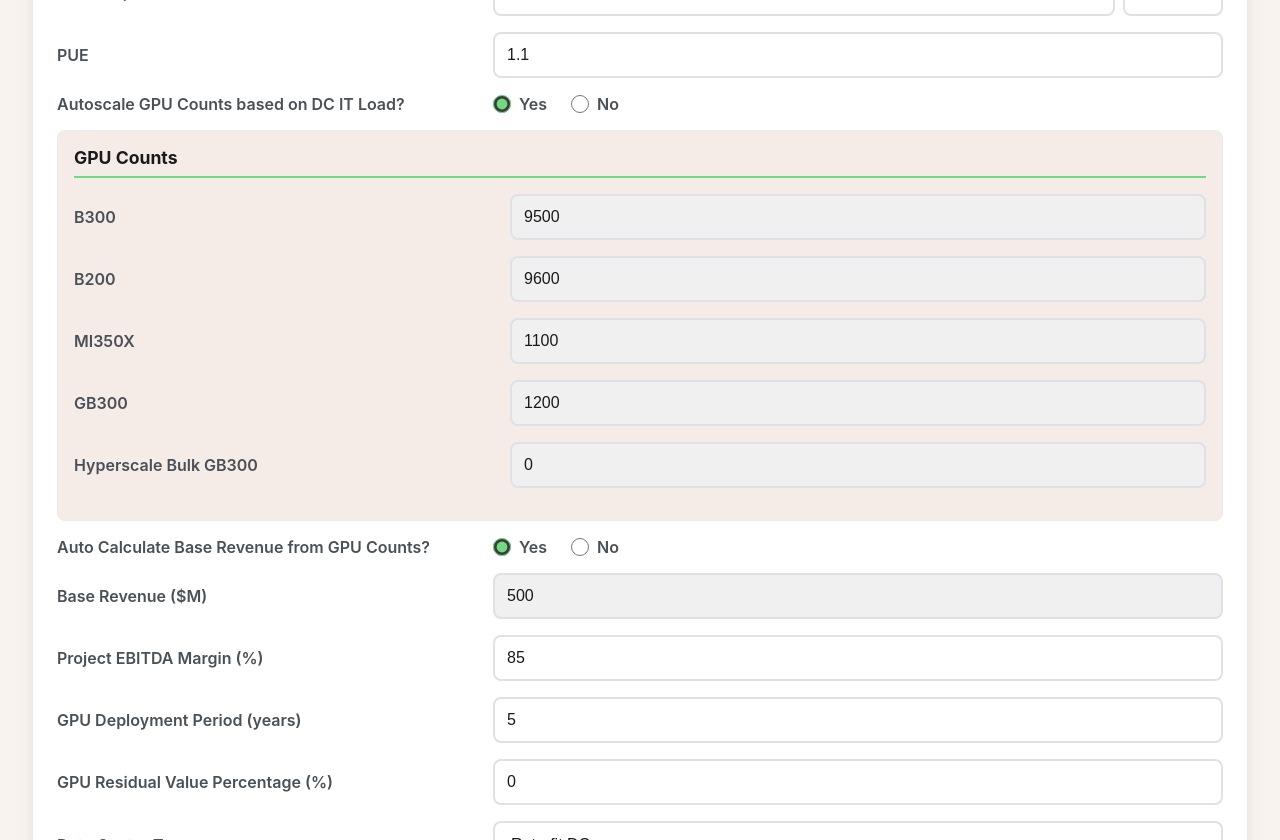
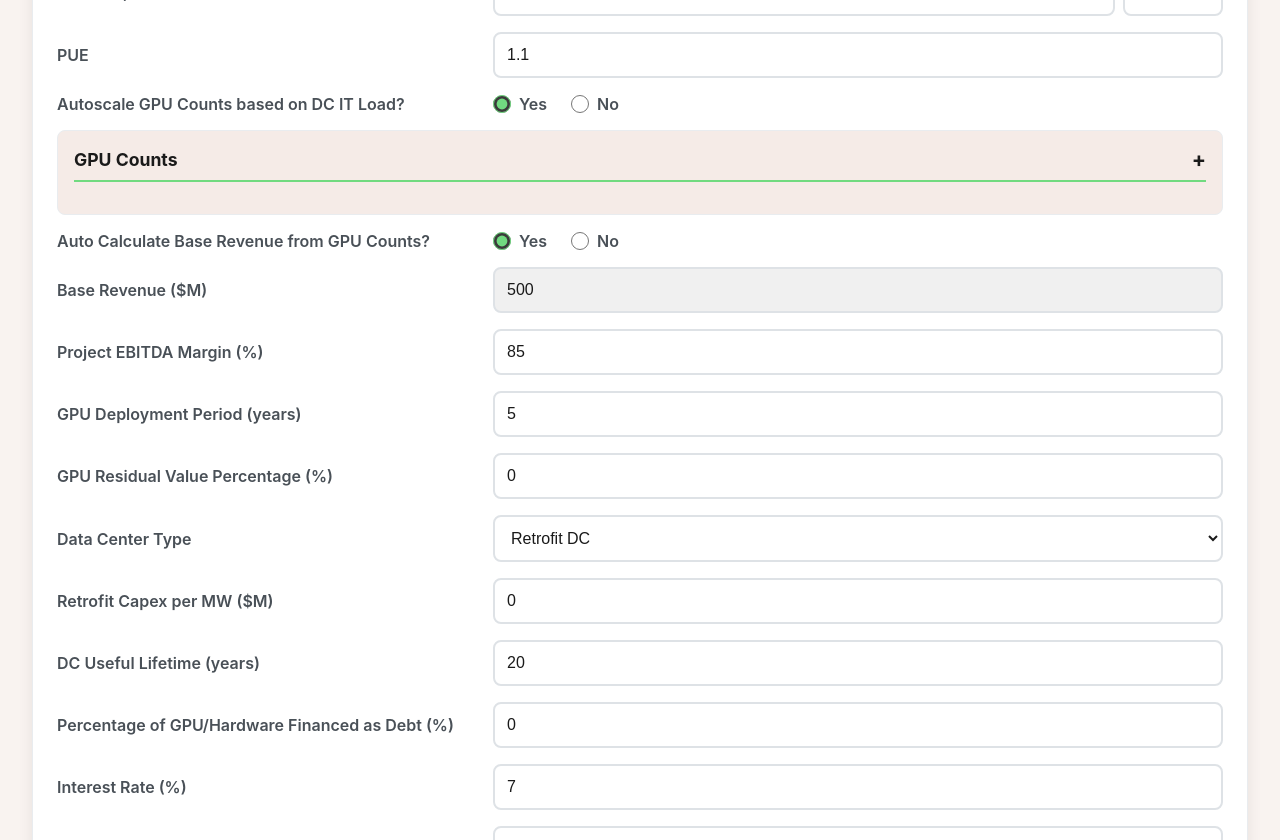
Before and after one commit to JiahanLiu/IREN-Community, a React (Vite) app: page / in a window 1280 px wide. Shown: the part 1960-2800 px from the top of the page. Built offline with nearby package versions, Linux system fonts and the light colour scheme.

Commit message:
Add Customizable GPU Types

```diff
--- a/package.json
+++ b/package.json
@@ -1,6 +1,6 @@
 {
   "name": "iren-stock-analyzer",
-  "version": "1.1.1",
+  "version": "1.1.3",
   "private": true,
   "type": "module",
   "scripts": {
--- a/src/App.jsx
+++ b/src/App.jsx
@@ -58,7 +58,7 @@
         retrofitCapexPerMW: 0,
         dcLifetime: 20,
         gpus: { b300: 9500, b200: 9600, mi350x: 1100, gb300: 1200, hyperscaleBulkGB300: 0 },
-        defaultDCITLoad: 45.45,
+        defaultDCITLoad: 50 / 1.1,
         defaultGpus: { b300: 9500, b200: 9600, mi350x: 1100, gb300: 1200, hyperscaleBulkGB300: 0 },
         autoscaleGPUs: true,
         gpuUsefulLife: 5,
@@ -113,9 +113,9 @@
         itLoadUnit: 'MW',
         pue: 1.5,
         revenueMode: 'direct',
-        directGpuCount: 76,
+        directGpuCount: 76000,
         defaultDCITLoad: 200,
-        defaultDirectGpuCount: 76,
+        defaultDirectGpuCount: 76000,
         autoscaleGPUs: true,
         toplineRevenue: 9700,
         contractYears: 5,
@@ -146,9 +146,9 @@
         itLoad: 300,
         itLoadUnit: 'MW',
         pue: 1.5,
-        directGpuCount: 114,
+        directGpuCount: 114000,
         defaultDCITLoad: 300,
-        defaultDirectGpuCount: 114,
+        defaultDirectGpuCount: 114000,
         autoscaleGPUs: true,
         toplineRevenue: 14544.47,
         contractYears: 5,
@@ -560,8 +560,8 @@
       const defaultHourlyRate = 1940000000 / 365 / 76000 / 24;
       const currentHourlyRate = gpuHourlyRates.hyperscaleBulkGB300;
       const hourlyRateRatio = currentHourlyRate / defaultHourlyRate;
-      const gpuCountProratedNebius = (gpuCount / 100) * nebiusBase * hourlyRateRatio;
-      steps.push(`GPU Count Prorated Nebius Topline: (${gpuCount}k / 100k) × $${nebiusBase}M × ${hourlyRateRatio.toFixed(4)} = $${gpuCountProratedNebius.toFixed(2)}M`);
+      const gpuCountProratedNebius = (gpuCount / 100000) * nebiusBase * hourlyRateRatio;
+      steps.push(`GPU Count Prorated Nebius Topline: (${gpuCount} / 100k) × $${nebiusBase}M × ${hourlyRateRatio.toFixed(4)} = $${gpuCountProratedNebius.toFixed(2)}M`);
 
       // Improved Contracts Percentage (user input)
       const improvedPercentage = data.improvedContractsPercentage || 0;
@@ -1017,7 +1017,7 @@
 
         {/* Version Footer */}
         <div style={{ textAlign: 'center', padding: '2rem 0', fontSize: '0.85rem', color: '#666' }}>
-          Version {packageJson.version.split('.').slice(0, 2).join('.')}
+          Version {packageJson.version}
         </div>
       </div>
     </div>
--- a/src/components/GPUPrices.jsx
+++ b/src/components/GPUPrices.jsx
@@ -1,6 +1,13 @@
-import React from 'react';
+import React, { useState } from 'react';
 
 function GPUPrices({ prices, setPrices, hourlyRates, setHourlyRates, isOpen, setIsOpen }) {
+  const [newGpuName, setNewGpuName] = useState('');
+  const [newGpuPrice, setNewGpuPrice] = useState('');
+  const [newGpuHourlyRate, setNewGpuHourlyRate] = useState('');
+
+  // Define default GPU types that cannot be deleted
+  const defaultGpuTypes = ['b200', 'b300', 'gb300', 'mi350x', 'hyperscaleBulkGB300'];
+
   const updatePrice = (key, value) => {
     setPrices({ ...prices, [key]: value === '' ? '' : parseFloat(value) });
   };
@@ -17,6 +24,44 @@
     setHourlyRates({ ...hourlyRates, [key]: value === '' ? 0 : parseFloat(value) || 0 });
   };
 
+  const addNewGpuType = () => {
+    if (!newGpuName.trim()) {
+      alert('Please enter a GPU name');
+      return;
+    }
+
+    // Convert name to key format (e.g., "H100" -> "h100", "RTX 4090" -> "rtx4090")
+    const key = newGpuName.toLowerCase().replace(/\s+/g, '');
+
+    if (prices.hasOwnProperty(key)) {
+      alert('This GPU type already exists');
+      return;
+    }
+
+    setPrices({ ...prices, [key]: parseFloat(newGpuPrice) || 0 });
+    setHourlyRates({ ...hourlyRates, [key]: parseFloat(newGpuHourlyRate) || 0 });
+
+    setNewGpuName('');
+    setNewGpuPrice('');
+    setNewGpuHourlyRate('');
+  };
+
+  const removeGpuType = (key) => {
+    if (defaultGpuTypes.includes(key)) {
+      alert('Cannot delete default GPU types');
+      return;
+    }
+
+    if (window.confirm(`Remove ${key} from GPU types?`)) {
+      const newPrices = { ...prices };
+      const newRates = { ...hourlyRates };
+      delete newPrices[key];
+      delete newRates[key];
+      setPrices(newPrices);
+      setHourlyRates(newRates);
+    }
+  };
+
   return (
     <div className="accordion">
       <div className="accordion-header" onClick={() => setIsOpen(!isOpen)}>
@@ -26,96 +71,93 @@
 
       {isOpen && (
         <div className="accordion-content">
-          <div style={{ display: 'grid', gridTemplateColumns: '200px 1fr 1fr', gap: '1rem', alignItems: 'center', marginBottom: '1rem' }}>
+          <div style={{ display: 'grid', gridTemplateColumns: '250px 1fr 1fr 60px', gap: '1rem', alignItems: 'center', marginBottom: '1rem' }}>
             {/* Header Row */}
-            <div></div>
+            <div style={{ fontWeight: 'bold', color: '#495057' }}>GPU Type</div>
             <div style={{ fontWeight: 'bold', color: '#495057' }}>Unit Price ($)</div>
             <div style={{ fontWeight: 'bold', color: '#495057' }}>Hourly Rate ($/hr)</div>
+            <div></div>
           </div>
 
-          <div className="input-row" style={{ gridTemplateColumns: '200px 1fr 1fr' }}>
-            <label>B200</label>
+          {/* Render all GPU types dynamically */}
+          {Object.keys(prices).map((key) => {
+            const isDefault = defaultGpuTypes.includes(key);
+            return (
+              <div key={key} className="input-row" style={{ gridTemplateColumns: '250px 1fr 1fr 60px', display: 'grid', gap: '1rem', alignItems: 'center' }}>
+                <label style={{ textTransform: 'uppercase' }}>{key.replace(/([A-Z])/g, ' $1').trim()}</label>
                 <input
                   type="number"
-              value={prices.b200}
-              onChange={(e) => updatePrice('b200', e.target.value)}
-              onBlur={(e) => handleBlur('b200', e.target.value)}
+                  value={prices[key]}
+                  onChange={(e) => updatePrice(key, e.target.value)}
+                  onBlur={(e) => handleBlur(key, e.target.value)}
                 />
                 <input
                   type="number"
                   step="0.01"
-              value={hourlyRates.b200}
-              onChange={(e) => updateHourlyRate('b200', e.target.value)}
-              onBlur={(e) => handleHourlyRateBlur('b200', e.target.value)}
+                  value={hourlyRates[key] || 0}
+                  onChange={(e) => updateHourlyRate(key, e.target.value)}
+                  onBlur={(e) => handleHourlyRateBlur(key, e.target.value)}
                 />
+                {!isDefault && (
+                  <button
+                    onClick={() => removeGpuType(key)}
+                    style={{
+                      padding: '0.5rem',
+                      backgroundColor: '#dc3545',
+                      color: 'white',
+                      border: 'none',
+                      borderRadius: '4px',
+                      cursor: 'pointer',
+                      fontSize: '0.875rem'
+                    }}
+                  >
+                    ×
+                  </button>
+                )}
+                {isDefault && <div></div>}
               </div>
+            );
+          })}
 
-          <div className="input-row" style={{ gridTemplateColumns: '200px 1fr 1fr' }}>
-            <label>B300</label>
+          {/* Add New GPU Type Section */}
+          <div style={{ marginTop: '1.5rem', paddingTop: '1.5rem', borderTop: '1px solid #dee2e6' }}>
+            <h4 style={{ marginBottom: '1rem', color: '#495057' }}>Add New GPU Type</h4>
+            <div className="input-row" style={{ gridTemplateColumns: '250px 1fr 1fr 60px', display: 'grid', gap: '1rem', alignItems: 'center' }}>
+              <input
+                type="text"
+                placeholder="GPU Name"
+                value={newGpuName}
+                onChange={(e) => setNewGpuName(e.target.value)}
+              />
               <input
                 type="number"
-              value={prices.b300}
-              onChange={(e) => updatePrice('b300', e.target.value)}
-              onBlur={(e) => handleBlur('b300', e.target.value)}
+                placeholder="Unit Price"
+                value={newGpuPrice}
+                onChange={(e) => setNewGpuPrice(e.target.value)}
               />
               <input
                 type="number"
                 step="0.01"
-              value={hourlyRates.b300}
-              onChange={(e) => updateHourlyRate('b300', e.target.value)}
-              onBlur={(e) => handleHourlyRateBlur('b300', e.target.value)}
+                placeholder="Hourly Rate"
+                value={newGpuHourlyRate}
+                onChange={(e) => setNewGpuHourlyRate(e.target.value)}
               />
+              <button
+                onClick={addNewGpuType}
+                style={{
+                  padding: '0.5rem',
+                  backgroundColor: '#28a745',
+                  color: 'white',
+                  border: 'none',
+                  borderRadius: '4px',
+                  cursor: 'pointer',
+                  fontSize: '0.875rem',
+                  fontWeight: 'bold'
+                }}
+              >
+                +
+              </button>
             </div>
-
-          <div className="input-row" style={{ gridTemplateColumns: '200px 1fr 1fr' }}>
-            <label>GB300</label>
-            <input
-              type="number"
-              value={prices.gb300}
-              onChange={(e) => updatePrice('gb300', e.target.value)}
-              onBlur={(e) => handleBlur('gb300', e.target.value)}
-            />
-            <input
-              type="number"
-              step="0.01"
-              value={hourlyRates.gb300}
-              onChange={(e) => updateHourlyRate('gb300', e.target.value)}
-              onBlur={(e) => handleHourlyRateBlur('gb300', e.target.value)}
-            />
-          </div>
-
-          <div className="input-row" style={{ gridTemplateColumns: '200px 1fr 1fr' }}>
-            <label>MI350X</label>
-            <input
-              type="number"
-              value={prices.mi350x}
-              onChange={(e) => updatePrice('mi350x', e.target.value)}
-              onBlur={(e) => handleBlur('mi350x', e.target.value)}
-            />
-            <input
-              type="number"
-              step="0.01"
-              value={hourlyRates.mi350x}
-              onChange={(e) => updateHourlyRate('mi350x', e.target.value)}
-              onBlur={(e) => handleHourlyRateBlur('mi350x', e.target.value)}
-            />
-          </div>
-
-          <div className="input-row" style={{ gridTemplateColumns: '200px 1fr 1fr' }}>
-            <label>Hyperscale Bulk GB300</label>
-            <input
-              type="number"
-              value={prices.hyperscaleBulkGB300}
-              onChange={(e) => updatePrice('hyperscaleBulkGB300', e.target.value)}
-              onBlur={(e) => handleBlur('hyperscaleBulkGB300', e.target.value)}
-            />
-            <input
-              type="number"
-              step="0.01"
-              value={hourlyRates.hyperscaleBulkGB300}
-              onChange={(e) => updateHourlyRate('hyperscaleBulkGB300', e.target.value)}
-              onBlur={(e) => handleHourlyRateBlur('hyperscaleBulkGB300', e.target.value)}
-            />
           </div>
         </div>
       )}
--- a/src/components/HyperscalerSite.jsx
+++ b/src/components/HyperscalerSite.jsx
@@ -1,6 +1,8 @@
-import React, { useEffect } from 'react';
+import React, { useEffect, useState } from 'react';
 
 function HyperscalerSite({ site, result, gpuPrices, gpuHourlyRates, updateSite, toggleSite, toggleAccordion, deleteSite }) {
+  const [gpuCountsOpen, setGpuCountsOpen] = useState(false);
+
   const update = (field, value) => {
     updateSite(site.id, { [field]: value });
   };
@@ -26,7 +28,7 @@
     const ratio = defaultLoad > 0 ? currentLoad / defaultLoad : 1;
 
     const defaultGpuCount = site.data.defaultDirectGpuCount ?? site.data.directGpuCount ?? 0;
-    return Math.floor(defaultGpuCount * ratio);
+    return Math.round(defaultGpuCount * ratio);
   };
 
   // Calculate scaled GPU counts for hardware mode 'gpus'
@@ -36,13 +38,14 @@
     const ratio = defaultLoad > 0 ? currentLoad / defaultLoad : 1;
 
     const defaultGpus = site.data.defaultGpus || site.data.gpus || {};
-    return {
-      b300: Math.floor((defaultGpus.b300 || 0) * ratio),
-      b200: Math.floor((defaultGpus.b200 || 0) * ratio),
-      mi350x: Math.floor((defaultGpus.mi350x || 0) * ratio),
-      gb300: Math.floor((defaultGpus.gb300 || 0) * ratio),
-      hyperscaleBulkGB300: Math.floor((defaultGpus.hyperscaleBulkGB300 || 0) * ratio),
-    };
+    const scaledGpus = {};
+
+    // Dynamically scale all GPU types
+    Object.keys(gpuPrices).forEach(gpuType => {
+      scaledGpus[gpuType] = Math.round((defaultGpus[gpuType] || 0) * ratio);
+    });
+
+    return scaledGpus;
   };
 
   // Auto-scale GPU count when autoscale is enabled and load changes
@@ -93,7 +96,7 @@
 
   const calculateContractRevenue = (gpuCount, contractYears) => {
     const hoursPerYear = 24 * 365;
-    const revenueInDollars = gpuCount * 1000 * gpuHourlyRates.hyperscaleBulkGB300 * contractYears * hoursPerYear;
+    const revenueInDollars = gpuCount * gpuHourlyRates.hyperscaleBulkGB300 * contractYears * hoursPerYear;
     const roundedDollars = Math.round(revenueInDollars);
     return roundedDollars / 1000000;
   };
@@ -348,16 +351,45 @@
             </div>
           </div>
 
-          <div className="input-row">
-            <label>Number of Hyperscale Bulk GB300 (thousands)</label>
-            <input
-              type="number"
-              value={site.data.directGpuCount ?? 0}
-              onChange={(e) => handleGpuCountChange('directGpuCount', e.target.value)}
-              onBlur={(e) => handleGpuCountBlur('directGpuCount', e.target.value)}
-              disabled={site.data.autoscaleGPUs}
-              style={site.data.autoscaleGPUs ? { backgroundColor: '#f0f0f0', cursor: 'not-allowed' } : {}}
-            />
+          <div className="gpu-inputs">
+            <h4
+              onClick={() => setGpuCountsOpen(!gpuCountsOpen)}
+              style={{ cursor: 'pointer', userSelect: 'none', display: 'flex', alignItems: 'center', justifyContent: 'space-between' }}
+            >
+              <span>GPU Counts</span>
+              <span style={{ fontSize: '1.2em' }}>{gpuCountsOpen ? '−' : '+'}</span>
+            </h4>
+            {gpuCountsOpen && (
+              <>
+                {Object.keys(gpuPrices).map(gpuType => {
+                  // Use directGpuCount for hyperscaleBulkGB300, gpus object for others
+                  const isHyperscaleBulk = gpuType === 'hyperscaleBulkGB300';
+                  const value = isHyperscaleBulk
+                    ? (site.data.directGpuCount ?? '')
+                    : (site.data.gpus?.[gpuType] ?? '');
+                  const onChange = isHyperscaleBulk
+                    ? (e) => handleGpuCountChange('directGpuCount', e.target.value)
+                    : (e) => handleGpuChange(gpuType, e.target.value);
+                  const onBlur = isHyperscaleBulk
+                    ? (e) => handleGpuCountBlur('directGpuCount', e.target.value)
+                    : (e) => handleGpuBlur(gpuType, e.target.value);
+
+                  return (
+                    <div key={gpuType} className="input-row">
+                      <label style={{ textTransform: 'uppercase' }}>{gpuType.replace(/([A-Z])/g, ' $1').trim()}</label>
+                      <input
+                        type="number"
+                        value={value}
+                        onChange={onChange}
+                        onBlur={onBlur}
+                        disabled={site.data.autoscaleGPUs}
+                        style={site.data.autoscaleGPUs ? { backgroundColor: '#f0f0f0', cursor: 'not-allowed' } : {}}
+                      />
+                    </div>
+                  );
+                })}
+              </>
+            )}
           </div>
 
           <div className="input-row">
@@ -438,67 +470,6 @@
                 onChange={(e) => handleNumberChange('totalHardwareCost', e.target.value)}
                 onBlur={(e) => handleNumberBlur('totalHardwareCost', e.target.value)}
               />
-            </div>
-          )}
-
-          {site.data.hardwareMode === 'gpus' && (
-            <div className="gpu-inputs">
-              <h4>GPU Counts</h4>
-              <div className="input-row">
-                <label>B300</label>
-                <input
-                  type="number"
-                  value={site.data.gpus?.b300 ?? 0}
-                  onChange={(e) => handleGpuChange('b300', e.target.value)}
-                  onBlur={(e) => handleGpuBlur('b300', e.target.value)}
-                  disabled={site.data.autoscaleGPUs}
-                  style={site.data.autoscaleGPUs ? { backgroundColor: '#f0f0f0', cursor: 'not-allowed' } : {}}
-                />
-              </div>
-              <div className="input-row">
-                <label>B200</label>
-                <input
-                  type="number"
-                  value={site.data.gpus?.b200 ?? 0}
-                  onChange={(e) => handleGpuChange('b200', e.target.value)}
-                  onBlur={(e) => handleGpuBlur('b200', e.target.value)}
-                  disabled={site.data.autoscaleGPUs}
-                  style={site.data.autoscaleGPUs ? { backgroundColor: '#f0f0f0', cursor: 'not-allowed' } : {}}
-                />
-              </div>
-              <div className="input-row">
-                <label>MI350X</label>
-                <input
-                  type="number"
-                  value={site.data.gpus?.mi350x ?? 0}
-                  onChange={(e) => handleGpuChange('mi350x', e.target.value)}
-                  onBlur={(e) => handleGpuBlur('mi350x', e.target.value)}
-                  disabled={site.data.autoscaleGPUs}
-                  style={site.data.autoscaleGPUs ? { backgroundColor: '#f0f0f0', cursor: 'not-allowed' } : {}}
-                />
-              </div>
-              <div className="input-row">
-                <label>GB300</label>
-                <input
-                  type="number"
-                  value={site.data.gpus?.gb300 ?? 0}
-                  onChange={(e) => handleGpuChange('gb300', e.target.value)}
-                  onBlur={(e) => handleGpuBlur('gb300', e.target.value)}
-                  disabled={site.data.autoscaleGPUs}
-                  style={site.data.autoscaleGPUs ? { backgroundColor: '#f0f0f0', cursor: 'not-allowed' } : {}}
-                />
-              </div>
-              <div className="input-row">
-                <label>Hyperscale Bulk GB300</label>
-                <input
-                  type="number"
-                  value={site.data.gpus?.hyperscaleBulkGB300 ?? 0}
-                  onChange={(e) => handleGpuChange('hyperscaleBulkGB300', e.target.value)}
-                  onBlur={(e) => handleGpuBlur('hyperscaleBulkGB300', e.target.value)}
-                  disabled={site.data.autoscaleGPUs}
-                  style={site.data.autoscaleGPUs ? { backgroundColor: '#f0f0f0', cursor: 'not-allowed' } : {}}
-                />
-              </div>
             </div>
           )}
 
--- a/src/components/IRENCloudSite.jsx
+++ b/src/components/IRENCloudSite.jsx
@@ -1,6 +1,8 @@
-import React, { useEffect } from 'react';
+import React, { useEffect, useState } from 'react';
 
 function IRENCloudSite({ site, result, gpuPrices, gpuHourlyRates, updateSite, toggleSite, toggleAccordion, deleteSite }) {
+  const [gpuCountsOpen, setGpuCountsOpen] = useState(false);
+
   const update = (field, value) => {
     updateSite(site.id, { [field]: value });
   };
@@ -26,13 +28,14 @@
     const ratio = defaultLoad > 0 ? currentLoad / defaultLoad : 1;
 
     const defaultGpus = site.data.defaultGpus || site.data.gpus;
-    return {
-      b300: Math.floor((defaultGpus.b300 || 0) * ratio),
-      b200: Math.floor((defaultGpus.b200 || 0) * ratio),
-      mi350x: Math.floor((defaultGpus.mi350x || 0) * ratio),
-      gb300: Math.floor((defaultGpus.gb300 || 0) * ratio),
-      hyperscaleBulkGB300: Math.floor((defaultGpus.hyperscaleBulkGB300 || 0) * ratio),
-    };
+    const scaledGpus = {};
+
+    // Dynamically scale all GPU types
+    Object.keys(gpuPrices).forEach(gpuType => {
+      scaledGpus[gpuType] = Math.round((defaultGpus[gpuType] || 0) * ratio);
+    });
+
+    return scaledGpus;
   };
 
   // Auto-scale GPUs when autoscale is enabled and load changes
@@ -92,13 +95,15 @@
 
   const calculateRevenueFromGPUs = (gpus) => {
     const hoursPerYear = 24 * 365;
-    const revenueInDollars = (
-      (gpus.b200 || 0) * gpuHourlyRates.b200 * hoursPerYear +
-      (gpus.b300 || 0) * gpuHourlyRates.b300 * hoursPerYear +
-      (gpus.gb300 || 0) * gpuHourlyRates.gb300 * hoursPerYear +
-      (gpus.mi350x || 0) * gpuHourlyRates.mi350x * hoursPerYear +
-      (gpus.hyperscaleBulkGB300 || 0) * gpuHourlyRates.hyperscaleBulkGB300 * hoursPerYear
-    );
+    let revenueInDollars = 0;
+
+    // Dynamically calculate revenue for all GPU types
+    Object.keys(gpuPrices).forEach(gpuType => {
+      const gpuCount = gpus[gpuType] || 0;
+      const hourlyRate = gpuHourlyRates[gpuType] || 0;
+      revenueInDollars += gpuCount * hourlyRate * hoursPerYear;
+    });
+
     const roundedDollars = Math.round(revenueInDollars); // Round to nearest dollar
     return roundedDollars / 1000000; // Convert to millions
   };
@@ -301,62 +306,30 @@
           </div>
 
           <div className="gpu-inputs">
-            <h4>GPU Counts</h4>
-            <div className="input-row">
-              <label>B300</label>
+            <h4
+              onClick={() => setGpuCountsOpen(!gpuCountsOpen)}
+              style={{ cursor: 'pointer', userSelect: 'none', display: 'flex', alignItems: 'center', justifyContent: 'space-between' }}
+            >
+              <span>GPU Counts</span>
+              <span style={{ fontSize: '1.2em' }}>{gpuCountsOpen ? '−' : '+'}</span>
+            </h4>
+            {gpuCountsOpen && (
+              <>
+                {Object.keys(gpuPrices).map(gpuType => (
+                  <div key={gpuType} className="input-row">
+                    <label style={{ textTransform: 'uppercase' }}>{gpuType.replace(/([A-Z])/g, ' $1').trim()}</label>
                     <input
                       type="number"
-                value={site.data.gpus.b300}
-                onChange={(e) => handleGpuChange('b300', e.target.value)}
-                onBlur={(e) => handleGpuBlur('b300', e.target.value)}
+                      value={site.data.gpus[gpuType] ?? ''}
+                      onChange={(e) => handleGpuChange(gpuType, e.target.value)}
+                      onBlur={(e) => handleGpuBlur(gpuType, e.target.value)}
                       disabled={site.data.autoscaleGPUs}
                       style={site.data.autoscaleGPUs ? { backgroundColor: '#f0f0f0', cursor: 'not-allowed' } : {}}
                     />
                   </div>
-            <div className="input-row">
-              <label>B200</label>
-              <input
-                type="number"
-                value={site.data.gpus.b200}
-                onChange={(e) => handleGpuChange('b200', e.target.value)}
-                onBlur={(e) => handleGpuBlur('b200', e.target.value)}
-                disabled={site.data.autoscaleGPUs}
-                style={site.data.autoscaleGPUs ? { backgroundColor: '#f0f0f0', cursor: 'not-allowed' } : {}}
-              />
-            </div>
-            <div className="input-row">
-              <label>MI350X</label>
-              <input
-                type="number"
-                value={site.data.gpus.mi350x}
-                onChange={(e) => handleGpuChange('mi350x', e.target.value)}
-                onBlur={(e) => handleGpuBlur('mi350x', e.target.value)}
-                disabled={site.data.autoscaleGPUs}
-                style={site.data.autoscaleGPUs ? { backgroundColor: '#f0f0f0', cursor: 'not-allowed' } : {}}
-              />
-            </div>
-            <div className="input-row">
-              <label>GB300</label>
-              <input
-                type="number"
-                value={site.data.gpus.gb300}
-                onChange={(e) => handleGpuChange('gb300', e.target.value)}
-                onBlur={(e) => handleGpuBlur('gb300', e.target.value)}
-                disabled={site.data.autoscaleGPUs}
-                style={site.data.autoscaleGPUs ? { backgroundColor: '#f0f0f0', cursor: 'not-allowed' } : {}}
-              />
-            </div>
-            <div className="input-row">
-              <label>Hyperscale Bulk GB300</label>
-              <input
-                type="number"
-                value={site.data.gpus.hyperscaleBulkGB300}
-                onChange={(e) => handleGpuChange('hyperscaleBulkGB300', e.target.value)}
-                onBlur={(e) => handleGpuBlur('hyperscaleBulkGB300', e.target.value)}
-                disabled={site.data.autoscaleGPUs}
-                style={site.data.autoscaleGPUs ? { backgroundColor: '#f0f0f0', cursor: 'not-allowed' } : {}}
-              />
-            </div>
+                ))}
+              </>
+            )}
           </div>
 
               <div className="input-row">
```
Also changed, not shown: 4 other files (tests, documents, lock files or other folders). Lines whose indentation alone changed are shown as unchanged.
